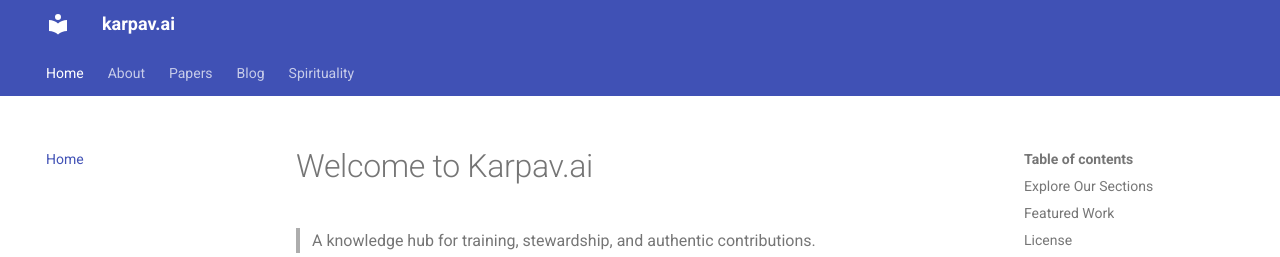
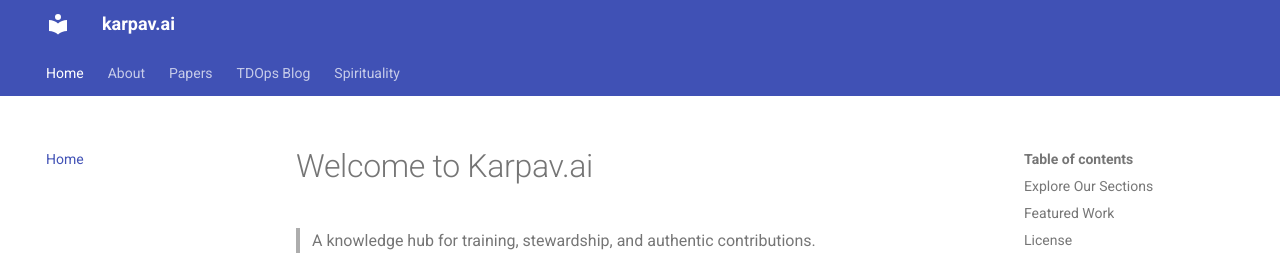
Before and after one commit to karpavai/karpavai.github.io, an MkDocs documentation site: the page built from docs/index.md, in a window 1280 px wide and 1026 px high. Shown: the top 257 px of the window. Built offline with MkDocs 1.6.1 and Material for MkDocs 9.7.7, drawn with Linux system fonts in a browser that asks for light colours.

```diff
--- a/mkdocs.yml
+++ b/mkdocs.yml
@@ -19,7 +19,7 @@ nav:
           - Case Vignettes & Discussion: papers/Unreachable_Citizens/08_case_vignettes_discussion.md
           - Policy Recommendations: papers/Unreachable_Citizens/09_policy_recommendations.md
           - Redesign & Conclusion: papers/Unreachable_Citizens/10_redesign_conclusion.md
-  - Blog:
+  - TDOps Blog:
       - Blog Index: blog/index.md
       - Technical: posts/technical/technical.md
       - Process: posts/process/process.md
```
